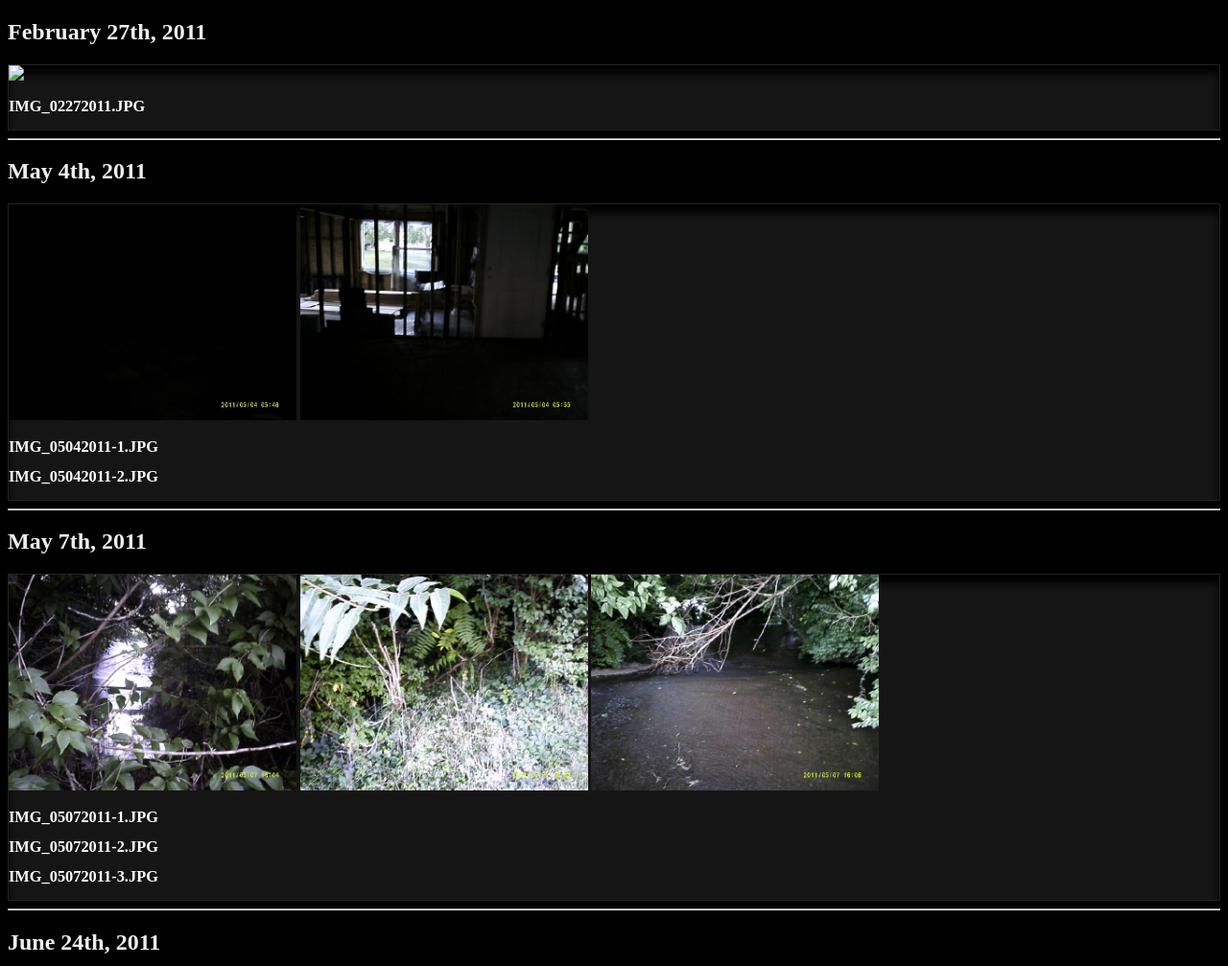
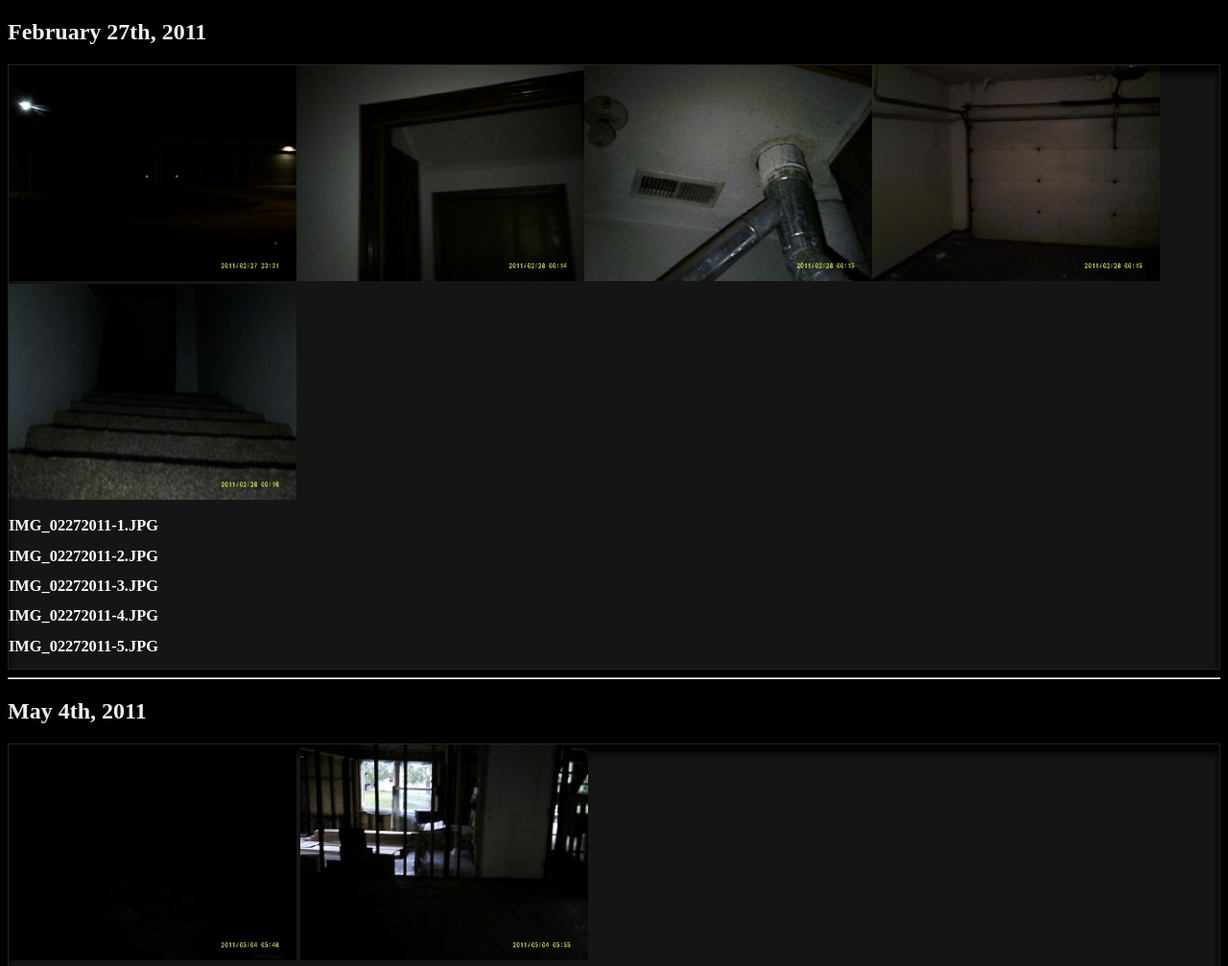
Before and after one commit to WindowsGod2/GALLERY, a plain HTML site: page index.html in a window 1280 px wide. Shown: the top 1007 px of the page at 96% size. Drawn offline with Linux system fonts and the light colour scheme.

Commit message:
Update index.html

```diff
--- a/index.html
+++ b/index.html
@@ -15,8 +15,8 @@
             <h2 style="color: #eee;">February 27th, 2011</h2>
                 <div class="frame">
                     <div class="content">
-                        <a title="Level 9"><img src="IMG_02272011.JPG" style="width: 300px"></a>
-                        <h3>IMG_02272011.JPG</h3>
+                        <a title="Level 9"><img src="IMG_02272011-1.JPG" style="width: 300px"><img src="IMG_02272011-2.JPG" style="width: 300px"><img src="IMG_02272011-3.JPG" style="width: 300px"><img src="IMG_02272011-4.JPG" style="width: 300px"><img src="IMG_02272011-5.JPG" style="width: 300px"></a>
+                        <h3>IMG_02272011-1.JPG</h3><h3>IMG_02272011-2.JPG</h3><h3>IMG_02272011-3.JPG</h3><h3>IMG_02272011-4.JPG</h3><h3>IMG_02272011-5.JPG</h3>
                     </div>
                 </div>
             </h2>
```
